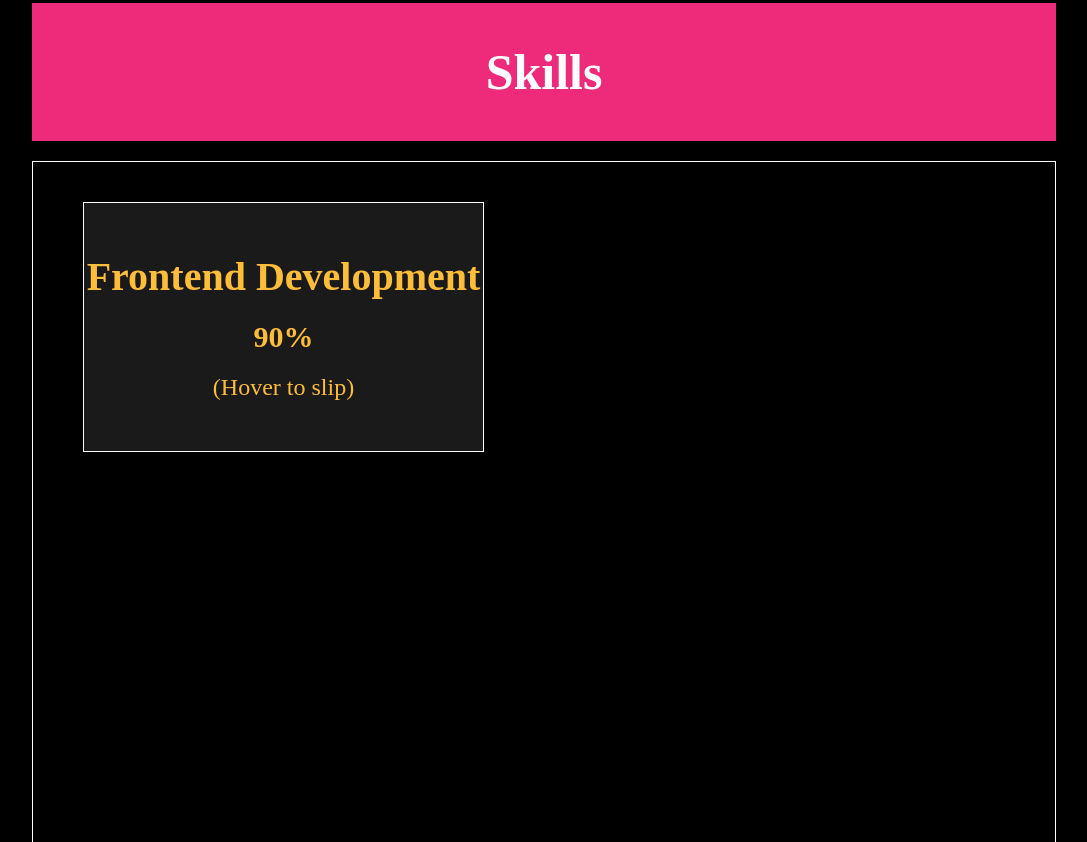
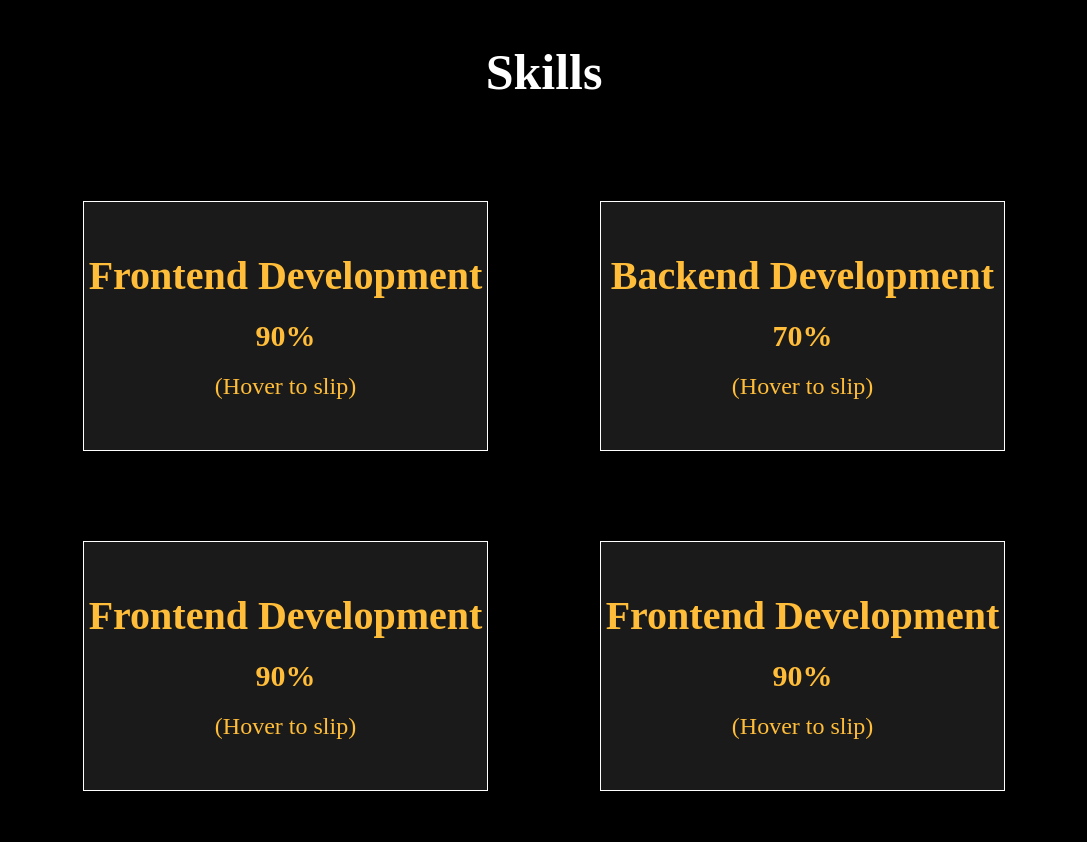
Before and after one commit to Hariprasad1303/portfolio, a website built with Parcel: page portfolio/src/index.html in a window 1280 px wide. Shown: the part 3068-3910 px from the top of the page, without its empty margins (96-1183 px from the left). Built offline with nearby package versions, Linux system fonts and the light colour scheme.

Commit message:
seventeenth commit

```diff
--- a/portfolio/src/index.html
+++ b/portfolio/src/index.html
@@ -230,22 +230,109 @@
             <div class="backface">
               <div class="progressbar">
                 <div class="bars">
-                  <h4>HTML</h4>
-                  <span class="barpercent">90%</span>
+                  <h4 class="basehead" id="html">HTML</h4>
+                  <span class="barpercent" id="htmlperc">90%</span>
                   <div class="basebar"></div>
                   <div class="basebar htmlbar"></div>
                 </div>
                 <div class="bars">
-                  <h4>HTML</h4>
-                  <span class="barpercent">90%</span>
+                  <h4 class="basehead" id="css">CSS</h4>
+                  <span class="barpercent" id="cssperc">85%</span>
+                  <div class="basebar"></div>
+                  <div class="basebar cssbar"></div>
+                </div>
+                <div class="bars">
+                  <h4 class="basehead" id="js">JavaScript</h4>
+                  <span class="barpercent" id="jsperc">50%</span>
+                  <div class="basebar"></div>
+                  <div class="basebar jsbar"></div>
+                </div>
+              </div>
+            </div>
+          </div>
+          <div class="card2">
+            <div class="frontface">
+              <h3>Backend development</h3>
+              <span class="proficency">70%</span>
+              <p>(Hover to slip)</p>
+            </div>
+            <div class="backface">
+              <div class="progressbar">
+                <div class="bars">
+                  <h4 class="basehead" id="node">Node  js</h4>
+                  <span class="barpercent" id="nodeperc">75%</span>
+                  <div class="basebar"></div>
+                  <div class="basebar nodebar"></div>
+                </div>
+                <div class="bars">
+                  <h4 class="basehead" id="exp">Express js</h4>
+                  <span class="barpercent" id="expperc">70%</span>
+                  <div class="basebar"></div>
+                  <div class="basebar expressbar"></div>
+                </div>
+                <div class="bars">
+                  <h4 class="basehead" id="db">MongoDB</h4>
+                  <span class="barpercent" id="dbperc">60%</span>
+                  <div class="basebar"></div>
+                  <div class="basebar dbbar"></div>
+                </div>
+              </div>
+            </div>
+          </div>
+          <div class="card3">
+            <div class="frontface">
+              <h3>frontend development</h3>
+              <span class="proficency">90%</span>
+              <p>(Hover to slip)</p>
+            </div>
+            <div class="backface">
+              <div class="progressbar">
+                <div class="bars">
+                  <h4 class="basehead" id="html">HTML</h4>
+                  <span class="barpercent" id="htmlperc">90%</span>
                   <div class="basebar"></div>
                   <div class="basebar htmlbar"></div>
                 </div>
                 <div class="bars">
-                  <h4>HTML</h4>
-                  <span class="barpercent">90%</span>
+                  <h4 class="basehead" id="css">CSS</h4>
+                  <span class="barpercent" id="cssperc">85%</span>
+                  <div class="basebar"></div>
+                  <div class="basebar cssbar"></div>
+                </div>
+                <div class="bars">
+                  <h4 class="basehead" id="js">JavaScript</h4>
+                  <span class="barpercent" id="jsperc">50%</span>
+                  <div class="basebar"></div>
+                  <div class="basebar jsbar"></div>
+                </div>
+              </div>
+            </div>
+          </div>
+          <div class="card4">
+            <div class="frontface">
+              <h3>frontend development</h3>
+              <span class="proficency">90%</span>
+              <p>(Hover to slip)</p>
+            </div>
+            <div class="backface">
+              <div class="progressbar">
+                <div class="bars">
+                  <h4 class="basehead" id="html">HTML</h4>
+                  <span class="barpercent" id="htmlperc">90%</span>
                   <div class="basebar"></div>
                   <div class="basebar htmlbar"></div>
+                </div>
+                <div class="bars">
+                  <h4 class="basehead" id="css">CSS</h4>
+                  <span class="barpercent" id="cssperc">85%</span>
+                  <div class="basebar"></div>
+                  <div class="basebar cssbar"></div>
+                </div>
+                <div class="bars">
+                  <h4 class="basehead" id="js">JavaScript</h4>
+                  <span class="barpercent" id="jsperc">50%</span>
+                  <div class="basebar"></div>
+                  <div class="basebar jsbar"></div>
                 </div>
               </div>
             </div>
--- a/portfolio/src/style.css
+++ b/portfolio/src/style.css
@@ -510,20 +510,21 @@ textarea {
   transition: 0.4s ease-in;
 }
 /*Hover effects starts here*/
-.service:hover{
-  background-color:#ffbd39;
+.service:hover {
+  background-color: #ffbd39;
   transform: translateY(-10px);
-  opacity:1;
+  opacity: 1;
 }
-.service:hover .line{
+.service:hover .line {
   background-color: black;
 }
-.service:hover h3,.service:hover i{
-  color:black;
+.service:hover h3,
+.service:hover i {
+  color: black;
 }
-.service:not(:hover){
-  background-color:rgba(255, 255, 255, 0.1);
-  opacity:0.5;
+.service:not(:hover) {
+  background-color: rgba(255, 255, 255, 0.1);
+  opacity: 0.5;
 }
 /*Hover effects ends here*/
 .service h3 {
@@ -568,91 +569,165 @@ textarea {
 .service6 {
   grid-area: service6;
 }
-#skills{
-  width:80%;
-  margin:8rem auto;
-  height:auto;
-  display:grid;
+#skills {
+  width: 80%;
+  margin: 8rem auto;
+  height: auto;
+  display: grid;
   grid-template-columns: 1fr;
   grid-template-rows: auto;
-  grid-template-areas: "skills-heading"
-                       "skills-container";
- gap: 2rem;
+  grid-template-areas:
+    "skills-heading"
+    "skills-container";
+  gap: 2rem;
 }
-.skills-heading{
+.skills-heading {
   grid-area: skills-heading;
-  background-color:#ee2a7b;
 }
-.skills-heading h2{
+.skills-heading h2 {
   text-align: center;
   font-size: 5rem;
-  color:white;
-  padding:4rem;
+  color: white;
+  padding: 4rem;
 }
-.skills-container{
-  border:1px solid white;
-  width:100%;
-  height:auto;
+.skills-container {
+  width: 100%;
+  height: auto;
   position: relative;
-  grid-area:skills-container;
+  grid-area: skills-container;
   display: grid;
   grid-template-columns: 1fr 1fr;
   grid-template-rows: 1fr 1fr;
-  grid-template-areas:"card1 card2"
-                      "card3 card4";
-  gap:2rem;
+  grid-template-areas:
+    "card1 card2"
+    "card3 card4";
+  gap: 1rem;
 }
-.card1{
-  position:relative;
+.card1,.card2,.card3,.card4{
+  position: relative;
   height: 250px;
-  width:80%;
-  margin:4rem auto;
+  width: 80%;
+  margin: 4rem auto;
   background-color: rgba(255, 255, 255, 0.1);
   border: 1px solid white;
   transform-style: preserve-3d;
   transition: all 0.8s ease-in;
   color: #ffbd39;
 }
-.card1:hover{
+.card1:hover,.card2:hover,.card3:hover,.card4:hover{
   transform: rotateY(180deg);
 }
-.frontface{
-  display:flex;
+.frontface {
+  display: flex;
   flex-direction: column;
   justify-content: center;
   align-items: center;
-  position:absolute;
-  height:100%;
-  width:100%;
-  backface-visibility:hidden;
+  position: absolute;
+  height: 100%;
+  width: 100%;
+  backface-visibility: hidden;
 }
-.frontface h3{
-  font-size:4rem;
+.frontface h3 {
+  font-size: 4rem;
   text-transform: capitalize;
-  margin-bottom:2rem;
+  margin-bottom: 2rem;
 }
-.proficency{
-  font-size:3rem;
-  font-weight:800;
-  margin-bottom:2rem;
+.proficency {
+  font-size: 3rem;
+  font-weight: 800;
+  margin-bottom: 2rem;
 }
-.frontface>p{
-  font-size:2.4rem;
+.frontface > p {
+  font-size: 2.4rem;
 }
-.backface{
-  position:absolute;
-  height:100%;
-  width:100%;
-  backface-visibility:hidden;
+.backface {
+  position: absolute;
+  height: 100%;
+  width: 100%;
+  backface-visibility: hidden;
   transform: rotateY(180deg);
 }
-.progressbar{
-  position:absolute;
-  width:100%;
-  height:100%;
-}
 .bars{
+  width:70%;
+  position:relative;
   display:flex;
   justify-content: space-between;
   align-items:center;
+  padding:1rem 0px;
+  margin:2rem auto;
 }
+.barpercent,.basehead{
+  font-size:2rem;
+  margin-bottom:1rem;
+  font-weight:800;
+  text-transform: capitalize;
+}
+.basebar{
+  position:absolute;
+  width:100%;
+  height:1rem;
+  background-color:black;
+  bottom:0;
+}
+.htmlbar{
+  width:90%;
+  background-color:#E34C26;
+}
+.cssbar{
+  width:85%;
+  background-color:#264DE4;
+}
+.jsbar{
+  width:50%;
+  background-color: #F7DF1E;
+}
+.nodebar{
+  width:75%;
+  background-color: #68a063;
+}
+.expressbar{
+  width:70%;
+ background-color: #F7DF1E;
+}
+#html,#htmlperc{
+  color:#E34C26;
+}
+#css,#cssperc{
+  color:#264DE4;
+}
+#js,#jsperc{
+  color:#F7DF1E;
+}
+#node,#nodeperc{
+  color:#68a063;
+}
+#exp,#expperc{
+  color:#F7DF1E;
+}
+/* .bars{
+  width:70%;
+  margin: 2rem auto;
+  display: flex;
+  justify-content: space-between;
+  align-items: center;
+  position: relative;
+  padding: 1rem 0px;
+}
+.basehead,
+.barpercent {
+  font-weight: 500;
+  font-size: 2.3rem;
+  margin-bottom: 1px;
+}
+.basebar {
+  width: 100%;
+  height: 0.5rem;
+  background-color: black;
+  position: absolute;
+  bottom: 0;
+  margin-top: 10px;
+}
+.htmlbar {
+  width: 93%;
+  background-color:#ffbd39;
+} */
```
